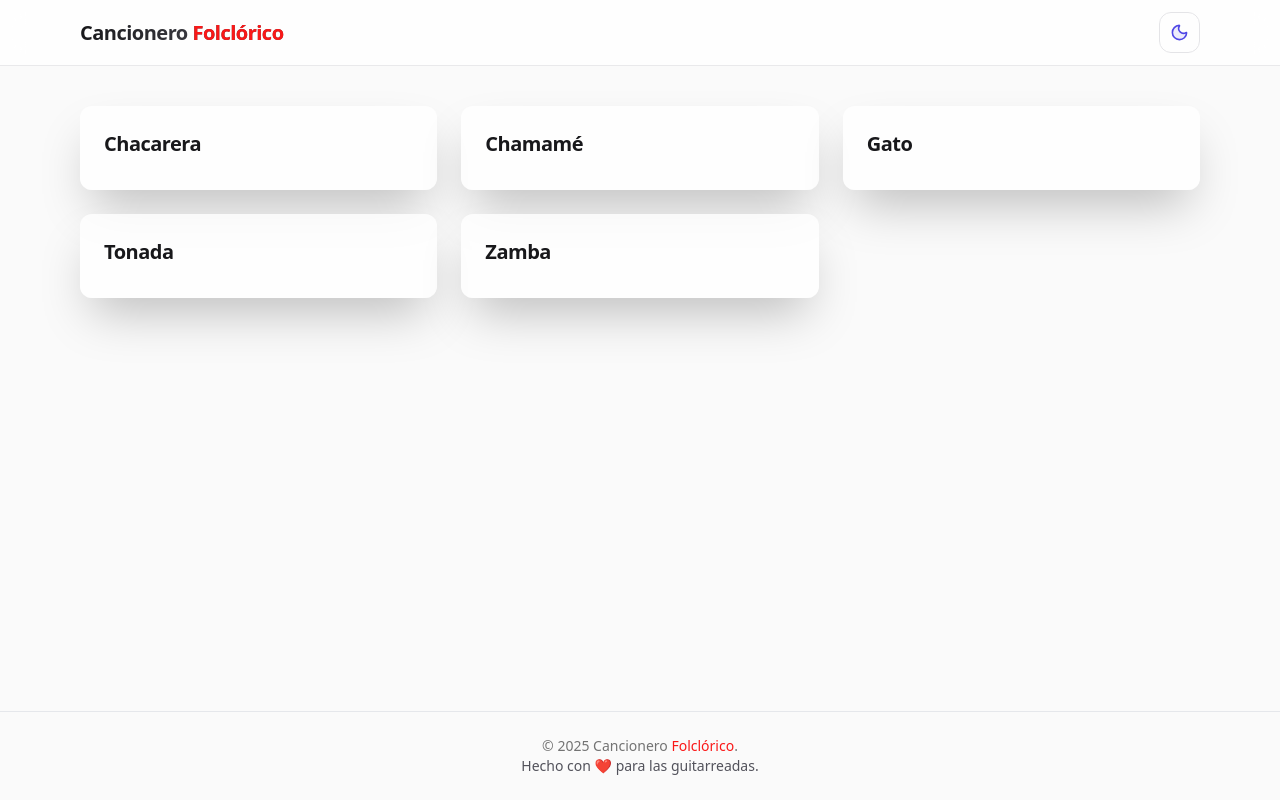
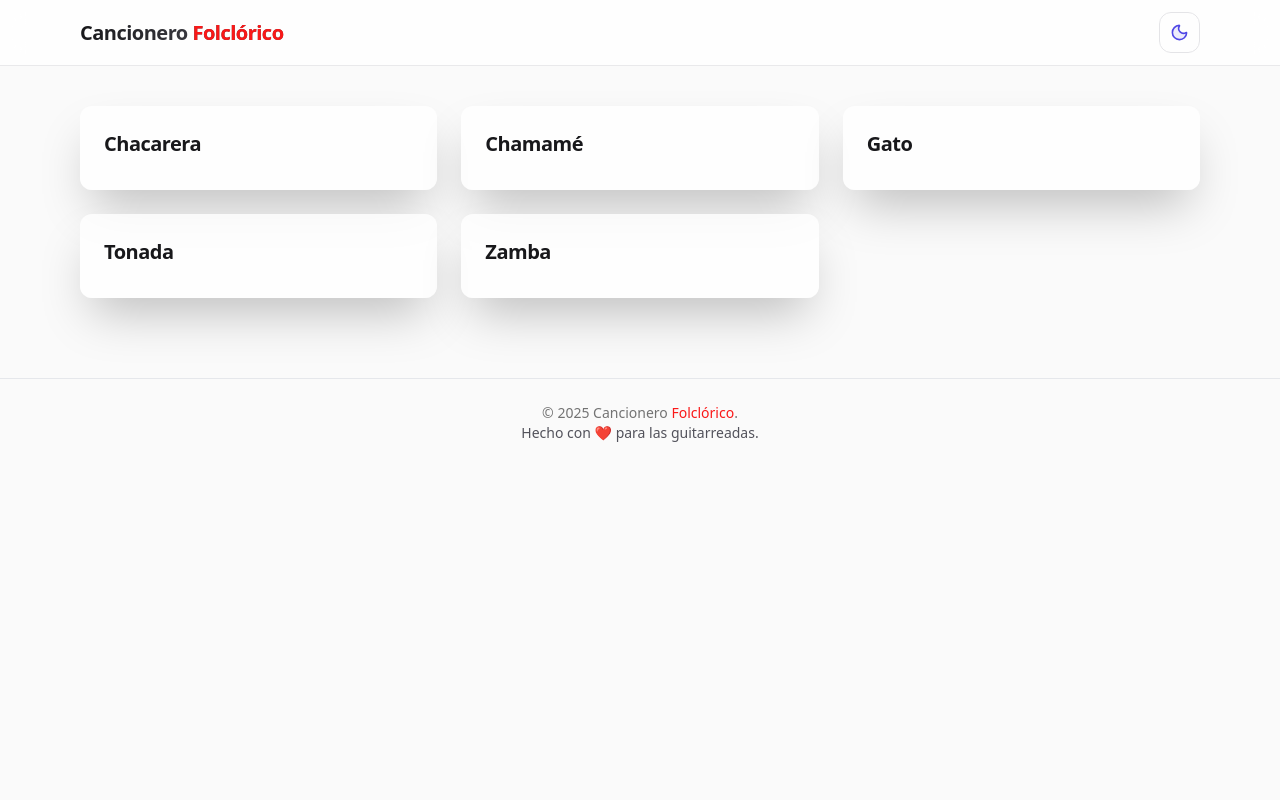
Before and after one commit to alanVelazquez14/cancionero, a Next.js app: page / in a window 1280 px wide. Built offline with nearby package versions, Linux system fonts and the light colour scheme; a web font is replaced by a local one.

Commit message:
feat: modificaciones estilos

```diff
--- a/src/app/layout.tsx
+++ b/src/app/layout.tsx
@@ -21,7 +21,7 @@ export default function RootLayout({
     <html lang="es" suppressHydrationWarning>
       <body className="min-h-screen flex flex-col bg-neutral-50 dark:bg-neutral-950">
         <Header />
-        <main className="flex-1">{children}</main>
+        <main>{children}</main>
         <Footer />
       </body>
     </html>
```
